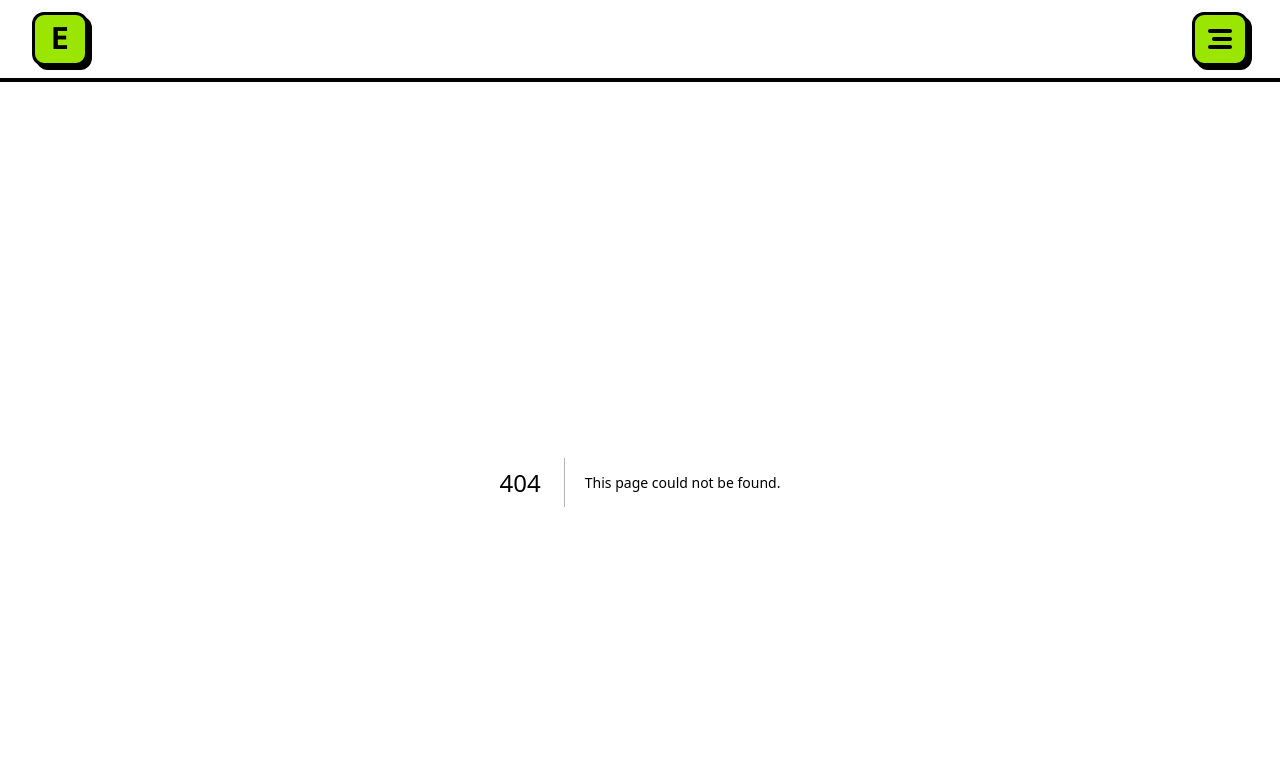
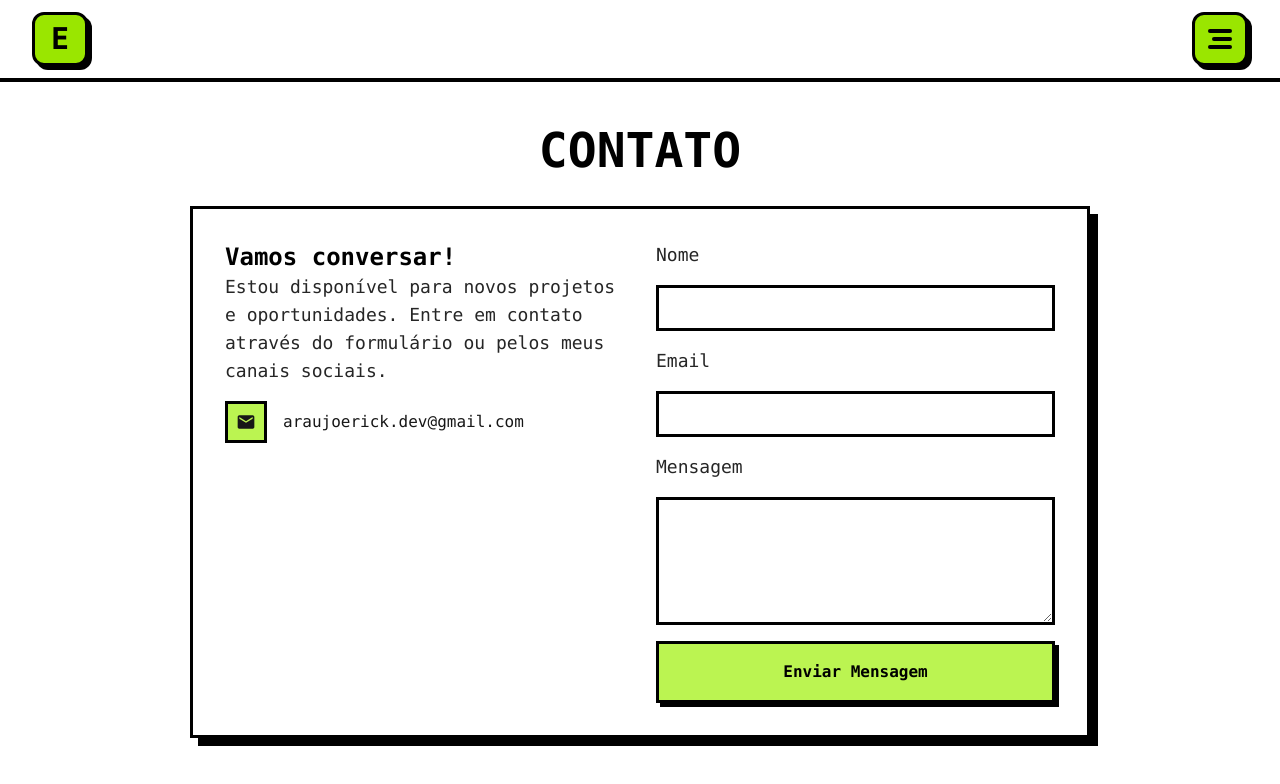
Before and after one commit to araujoerick/portfolio, a Next.js app: page /contato in a window 1280 px wide. Before the commit this address had no page. Shown: the top 784 px of the page. Built offline with nearby package versions, Linux system fonts and the light colour scheme.

Commit message:
✨ feat: add initial Contato page

```diff
--- /dev/null
+++ b/src/app/contato/page.tsx
@@ -0,0 +1,54 @@
+import { MdEmail } from "react-icons/md";
+import SectionTitle from "../components/section-title";
+import Link from "next/link";
+
+const Contato = () => {
+  return (
+    <section className="min-h-[calc(100vh-82px)] w-full p-8 select-none">
+      <div className="container mx-auto flex flex-col items-center justify-center gap-5">
+        <SectionTitle>Contato</SectionTitle>
+
+        <div className="neo-border neo-shadow grid w-full max-w-[900px] grid-cols-1 gap-8 p-8 md:grid-cols-2">
+          <div className="flex flex-col gap-4">
+            <div>
+              <h2 className="text-2xl font-semibold text-black">
+                Vamos conversar!
+              </h2>
+              <p className="text-lg text-neutral-800">
+                Estou disponível para novos projetos e oportunidades. Entre em
+                contato através do formulário ou pelos meus canais sociais.
+              </p>
+            </div>
+
+            <div>
+              <div className="flex items-center gap-4 select-all">
+                <div className="neo-border bg-lime-300 p-2">
+                  <MdEmail size={20} />
+                </div>
+                <Link href={"mailto:Erick Araujo<araujoerick.dev@gmail.com>"}>
+                  araujoerick.dev@gmail.com
+                </Link>
+              </div>
+            </div>
+          </div>
+
+          <div>
+            <form className="flex flex-col gap-4">
+              <label className="text-lg text-neutral-800">Nome</label>
+              <input type="text" className="neo-border p-2" />
+              <label className="text-lg text-neutral-800">Email</label>
+              <input type="text" className="neo-border p-2" />
+              <label className="text-lg text-neutral-800">Mensagem</label>
+              <textarea className="neo-border h-32 p-2"></textarea>
+              <button className="btn-secondary w-full cursor-pointer bg-lime-300 p-4 text-black">
+                Enviar Mensagem
+              </button>
+            </form>
+          </div>
+        </div>
+      </div>
+    </section>
+  );
+};
+
+export default Contato;
```
